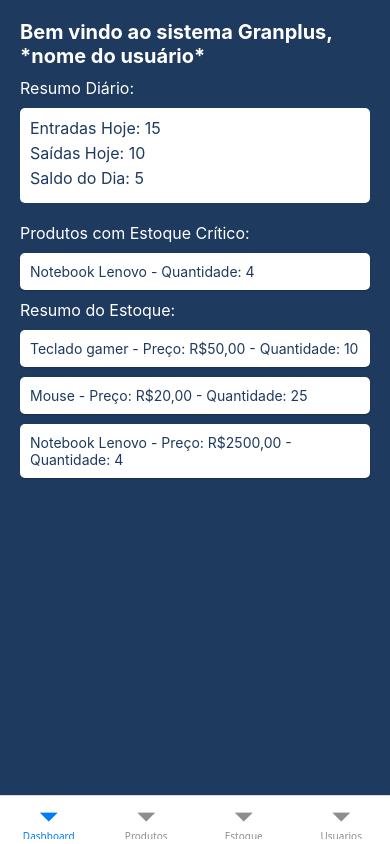
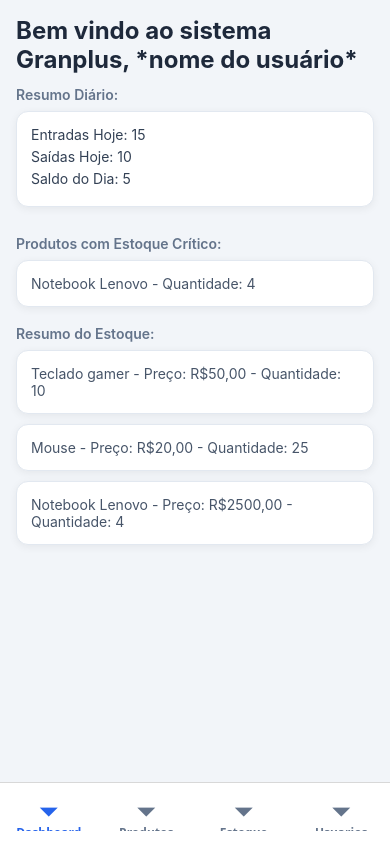
Before and after one commit to Alex-Zanini/GranPLus-mobile, a React Native app: screen /MainTabs in a window 390 px wide. Built offline with nearby package versions, Linux system fonts and the light colour scheme; what react-native-worklets would draw is missing.

Commit message:
refatorar navegação e estilos das telas: ajuste de estilos e renomeação da função Estoque

```diff
--- a/src/navegacao/bottomTabs.js
+++ b/src/navegacao/bottomTabs.js
@@ -3,19 +3,38 @@ import Dashboard from '../telas/dashboard';
 import Produtos from '../telas/produtos';
 import Estoque from '../telas/estoque';
 import Usuarios from '../telas/usuarios';
+
 const Tab = createBottomTabNavigator();
+
+const estiloBotaoTab = {
+  tabBarItemStyle: {
+    marginHorizontal: 4,
+    borderRadius: 10,
+  },
+  tabBarLabelStyle: {
+    fontSize: 12,
+    fontWeight: '600',
+  },
+};
 
 export default function MainTabs() {
   return (
     <Tab.Navigator
       screenOptions={{
         headerShown: false,
+        tabBarActiveTintColor: '#2563EB',
+        tabBarInactiveTintColor: '#64748B',
+        tabBarStyle: {
+          height: 62,
+          paddingBottom: 8,
+          paddingTop: 8,
+        },
       }}
     >
-      <Tab.Screen name="Dashboard" component={Dashboard} />
-      <Tab.Screen name="Produtos" component={Produtos} />
-      <Tab.Screen name="Estoque" component={Estoque} />
-      <Tab.Screen name="Usuarios" component={Usuarios} />
+      <Tab.Screen name="Dashboard" component={Dashboard} options={estiloBotaoTab} />
+      <Tab.Screen name="Produtos" component={Produtos} options={estiloBotaoTab} />
+      <Tab.Screen name="Estoque" component={Estoque} options={estiloBotaoTab} />
+      <Tab.Screen name="Usuarios" component={Usuarios} options={estiloBotaoTab} />
     </Tab.Navigator>
   );
 }
--- a/src/telas/dashboard/styles.js
+++ b/src/telas/dashboard/styles.js
@@ -3,55 +3,56 @@ import { StyleSheet } from "react-native";
 const styles = StyleSheet.create({
   container: {
     flex: 1,
-    padding: 20,
-    backgroundColor: "#1e3a5f", // Azul escuro
+    padding: 16,
+    backgroundColor: "#F2F5F9",
   },
   header: {
-    fontSize: 20,
-    fontWeight: "bold",
-    marginBottom: 10,
-    color: "#ffffff", // Branco
+    fontSize: 24,
+    fontWeight: "700",
+    marginBottom: 4,
+    color: "#1E293B",
   },
   subHeader: {
-    fontSize: 16,
-    marginBottom: 10,
-    color: "#ffffff", // Branco
+    fontSize: 14,
+    fontWeight: "600",
+    marginTop: 8,
+    marginBottom: 8,
+    color: "#64748B",
   },
   itemContainer: {
     marginBottom: 10,
-    padding: 10,
-    backgroundColor: "#ffffff", // Branco
-    borderRadius: 5,
+    padding: 14,
+    backgroundColor: "#FFFFFF",
+    borderRadius: 12,
+    borderWidth: 1,
+    borderColor: "#E2E8F0",
     shadowColor: "#000",
-    shadowOffset: { width: 0, height: 1 },
-    shadowOpacity: 0.2,
-    shadowRadius: 1.41,
+    shadowOpacity: 0.06,
+    shadowRadius: 8,
+    shadowOffset: { width: 0, height: 2 },
     elevation: 2,
   },
   itemText: {
     fontSize: 14,
-    color: "#1e3a5f", // Azul escuro
+    color: "#475569",
   },
   dailySummaryContainer: {
     marginBottom: 20,
-    padding: 10,
-    backgroundColor: "#ffffff", // Branco
-    borderRadius: 5,
+    padding: 14,
+    backgroundColor: "#FFFFFF",
+    borderRadius: 12,
+    borderWidth: 1,
+    borderColor: "#E2E8F0",
+    shadowColor: "#000",
+    shadowOpacity: 0.06,
+    shadowRadius: 8,
+    shadowOffset: { width: 0, height: 2 },
+    elevation: 2,
   },
   dailySummaryText: {
-    fontSize: 16,
-    color: "#1e3a5f", // Azul escuro
+    fontSize: 14,
+    color: "#334155",
     marginBottom: 5,
-  },
-  input: {
-    height: 40,
-    borderColor: "#ffffff",
-    borderWidth: 1,
-    borderRadius: 5,
-    paddingHorizontal: 10,
-    marginBottom: 20,
-    color: "#ffffff",
-    backgroundColor: "#1e3a5f",
   },
 });
 
--- a/src/telas/estoque/index.js
+++ b/src/telas/estoque/index.js
@@ -1,6 +1,6 @@
 import {View, Text} from "react-native"
 
-export default function Saidas(){
+export default function Estoque(){
     return (
         <View>
             <Text>Saidas</Text>
```
